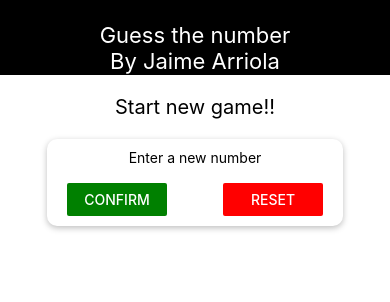
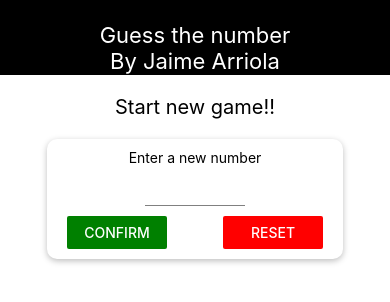
Before and after one commit to ing-arriola/rn-guess-number, a React Native app: screen / in a window 390 px wide. Shown: the top 302 px of the page. Built offline with nearby package versions, Linux system fonts and the light colour scheme.

Commit message:
Added Input Component which is receiving some properties from StartGame

```diff
--- a/Components/Input.js
+++ b/Components/Input.js
@@ -0,0 +1,21 @@
+import React from "react";
+import { TextInput, StyleSheet } from "react-native";
+const Input = (props) => {
+  return (
+    <TextInput
+      {...props}
+      style={{ ...styles.input, ...props.specificStyles }}
+    />
+  );
+};
+
+const styles = StyleSheet.create({
+  input: {
+    borderColor: "grey",
+    borderBottomWidth: 1,
+    height: 30,
+    marginVertical: 10,
+  },
+});
+
+export default Input;
--- a/Screens/StartGame.js
+++ b/Screens/StartGame.js
@@ -1,7 +1,9 @@
 import React from "react";
 import { StyleSheet, Text, View, TextInput, Button } from "react-native";
 import Card from "../Components/Card";
+import Input from "../Components/Input";
 import Colors from "../Constants/Colors";
+
 const StartGame = () => {
   return (
     <View style={styles.screen}>
@@ -9,7 +11,14 @@
 
       <Card specificStyles={styles.card}>
         <Text>Enter a new number</Text>
-        <TextInput />
+        <Input
+          keyboardType="number-pad"
+          maxLength={2}
+          blurOnSubmit
+          autoCapitalize="none"
+          autoCorrect={false}
+          specificStyles={styles.input}
+        />
 
         <View style={styles.buttonContainer}>
           <View style={styles.button}>
@@ -48,6 +57,11 @@
   button: {
     width: 100,
   },
+  input: {
+    width: 100,
+    padding: 5,
+    textAlign: "center",
+  },
 });
 
 export default StartGame;
```
